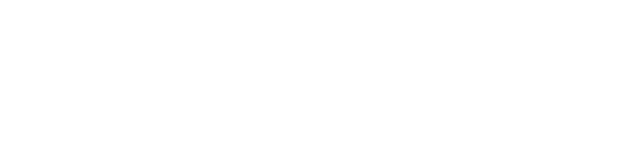
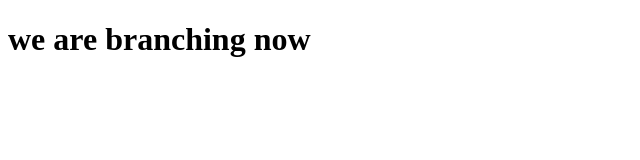
Before and after one commit to JairoCalderon/git-branching-practice, a plain HTML site: page index.html in a window 1280 px wide. Shown: the whole page, without its empty margins (0-640 px from the left). Drawn offline with Linux system fonts and the light colour scheme.

Commit message:
added h1

```diff
--- a/index.html
+++ b/index.html
@@ -1,12 +1,15 @@
 <!DOCTYPE html>
 <html lang="en">
+
 <head>
   <meta charset="UTF-8">
   <meta name="viewport" content="width=device-width, initial-scale=1.0">
   <meta http-equiv="X-UA-Compatible" content="ie=edge">
   <title>Git branching lesson on test</title>
 </head>
+
 <body>
+  <h1>we are branching now</h1>
+</body>
 
-</body>
 </html>
```
